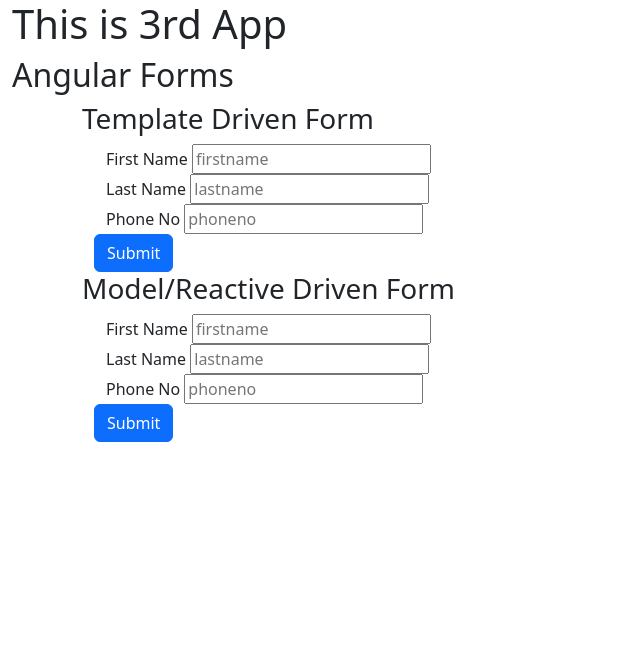
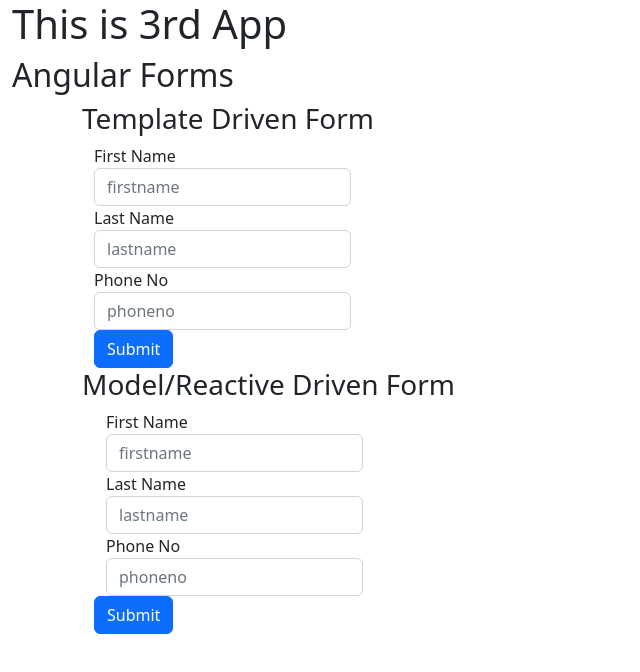
Before and after one commit to mananhiteshkataria/third-app, an Angular app: page / in a window 1280 px wide. Shown: the top 672 px of the page, without its empty margins (0-640 px from the left). Built offline with nearby package versions, Linux system fonts and the light colour scheme.

Commit message:
added css
added css

```diff
--- a/src/app/mdfdemo/mdfdemo.component.html
+++ b/src/app/mdfdemo/mdfdemo.component.html
@@ -7,19 +7,19 @@
             <div class="container">
                 <label>
                     First Name
-                    <input formControlName="first"  placeholder="firstname">
+                    <input formControlName="first" class="form-control" placeholder="firstname">
                 </label>
             </div>
                 <div class="container">
                     <label>
                         Last Name
-                        <input formControlName="last"  placeholder="lastname">
+                        <input formControlName="last" class="form-control" placeholder="lastname">
                         </label>
                 </div>
                     <div class="container">
                         <label>
                             Phone No
-                            <input formControlName="phone"  placeholder="phoneno">
+                            <input formControlName="phone" class="form-control" placeholder="phoneno">
                         </label>
                     </div>
                 <input type="submit" class="btn btn-primary">
--- a/src/app/tdfdemo/tdfdemo.component.html
+++ b/src/app/tdfdemo/tdfdemo.component.html
@@ -4,24 +4,24 @@
     </h3>
         <form #user="ngForm" (ngSubmit)="handleSubmit(user.value)">
             <div class="container-fluid">
-            <div class="container">
+            <div class="form-group">
                 <label>
                     First Name
-                    <input type ="text" name="first" placeholder="firstname"
-                    ngModel>
+                    <input type ="text" class="form-control" name="first" placeholder="firstname"
+                     [(ngModel)]="first" required>
                 </label>
             </div>
-                <div class="container">
+                <div class="form-group">
                     <label>
                         Last Name
-                        <input type="text" name="last" placeholder="lastname"
+                        <input type="text " class="form-control" name="last" placeholder="lastname"
                         ngModel>
                         </label>
                 </div>
-                    <div class="container">
+                    <div class="form-group">
                         <label>
                             Phone No
-                            <input type="text" name="phone" placeholder="phoneno"
+                            <input type="text" class="form-control" name="phone" placeholder="phoneno"
                             ngModel>
                         </label>
                     </div>
--- a/src/app/tdfdemo/tdfdemo.component.ts
+++ b/src/app/tdfdemo/tdfdemo.component.ts
@@ -6,10 +6,10 @@
   styleUrls: ['./tdfdemo.component.css']
 })
 export class TdfdemoComponent {
-  /*first: string='';
+  first: string='';
   last: string='';
   phone : number | string ='';
-*/
+
   handleSubmit(user: any)
   {
     alert('Form is submitted');
```
